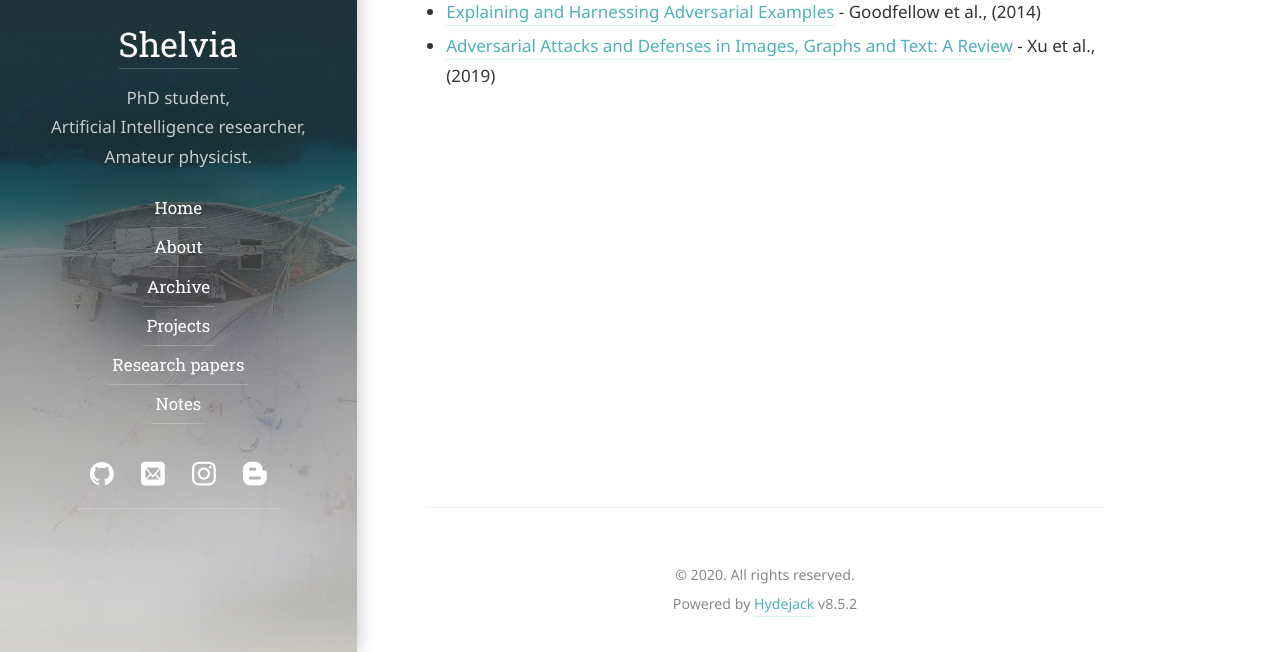
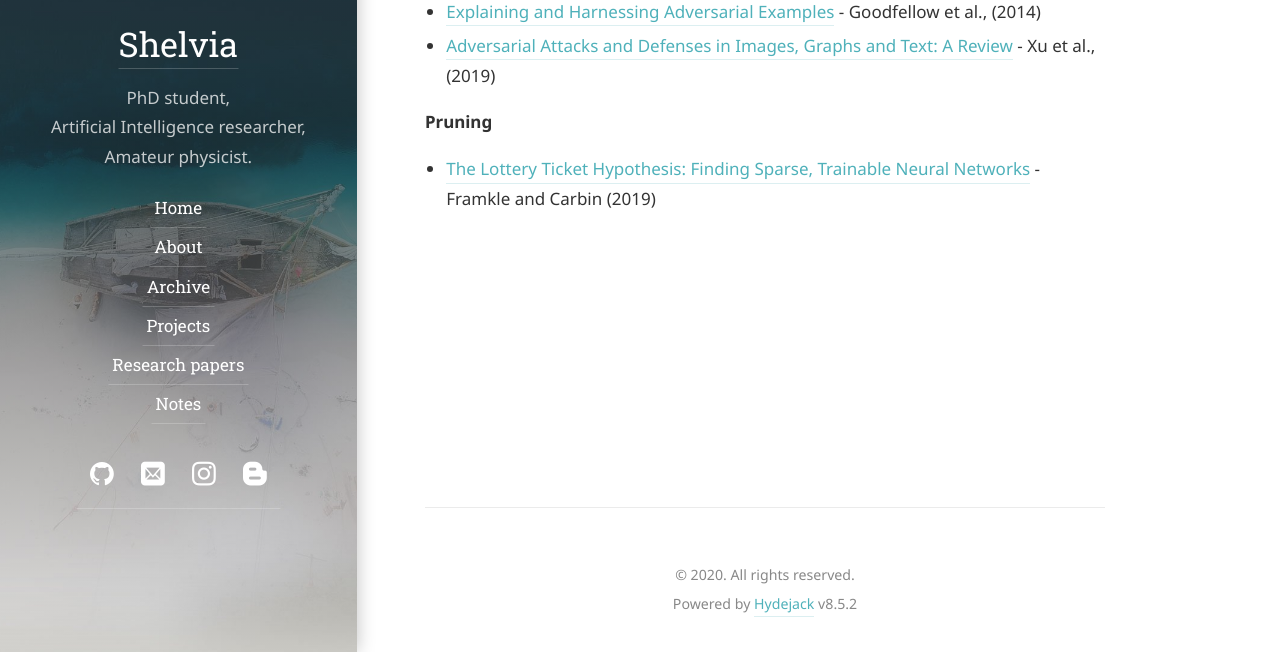
Before and after one commit to shelvia1039/shelvia, a Jekyll site: the page built from pages/papers.md, in a window 1280 px wide, cut to the strip 248-900 px from the top of the page. Built offline with Jekyll 4.4.1, drawn with Linux system fonts in a browser that asks for light colours; some web fonts are replaced.

```diff
--- a/pages/papers.md
+++ b/pages/papers.md
@@ -6,3 +6,6 @@ title:  List of Recommended Research Papers
 **Adversarial Attacks and Defenses**
 - [Explaining and Harnessing Adversarial Examples](https://arxiv.org/pdf/1412.6572.pdf) - Goodfellow et al., (2014)
 - [Adversarial Attacks and Defenses in Images, Graphs and Text: A Review](https://arxiv.org/pdf/1909.08072.pdf) - Xu et al., (2019)
+
+**Pruning**
+- [The Lottery Ticket Hypothesis: Finding Sparse, Trainable Neural Networks](https://arxiv.org/pdf/1803.03635.pdf) - Framkle and Carbin (2019)
```
Also changed, not shown: pages/notes.md (+1 -0 lines).
